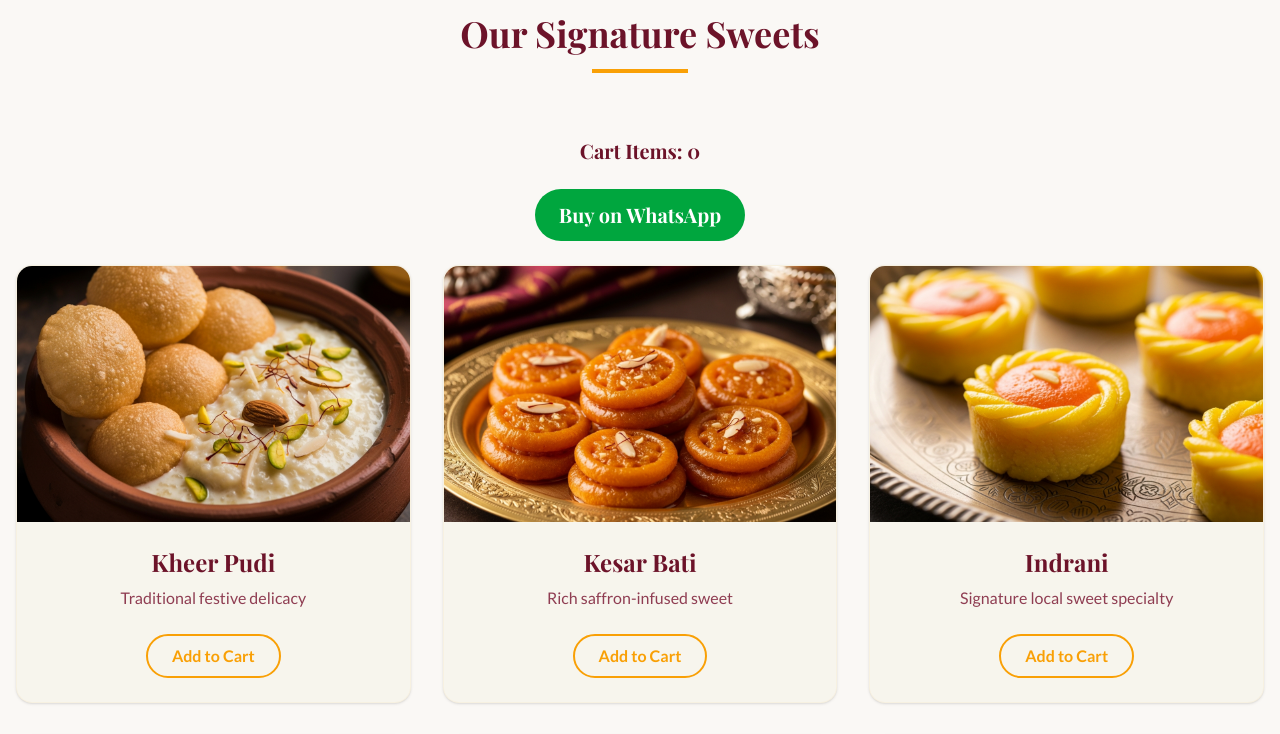
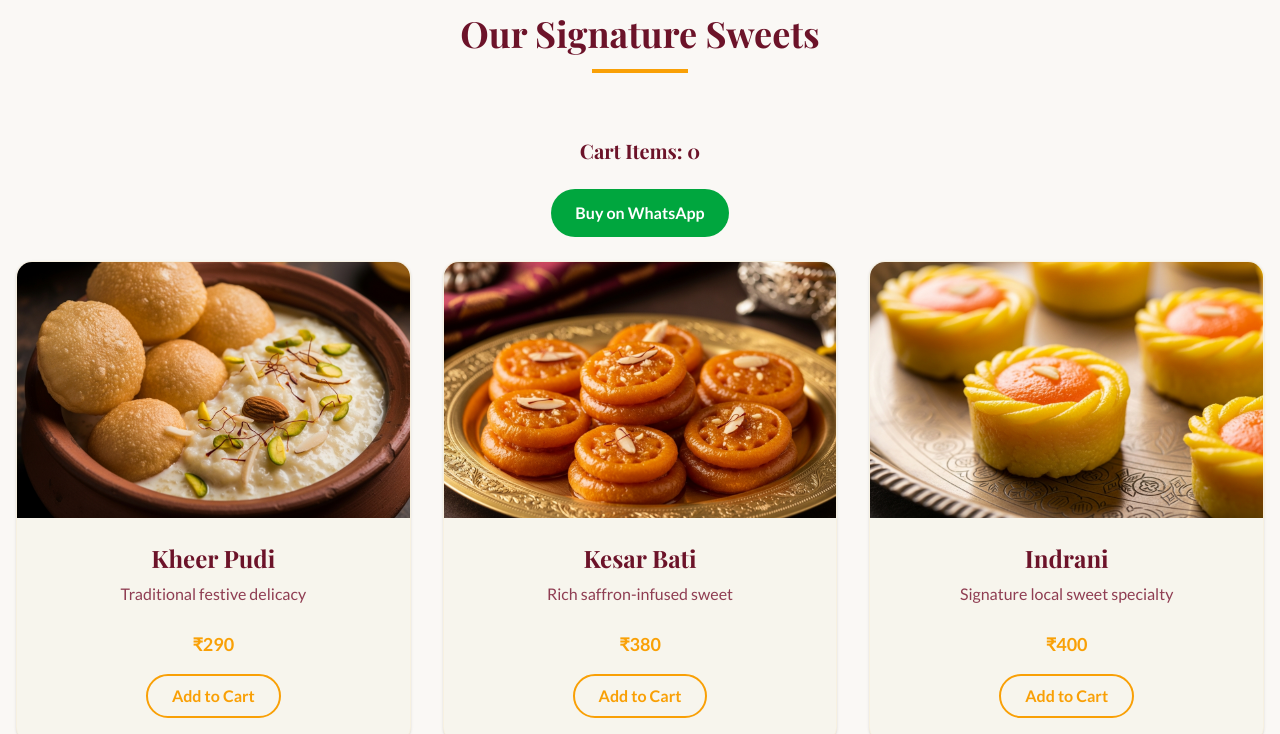
Before and after one commit to sereneayush2026/hari-har-sweets-, a React (Vite) app: page / in a window 1280 px wide. Shown: the part 1480-2214 px from the top of the page. Built offline with nearby package versions, Linux system fonts and the light colour scheme.

Commit message:
added quantity and whatsapp ordering

```diff
--- a/src/pages/Home.tsx
+++ b/src/pages/Home.tsx
@@ -121,17 +121,48 @@ const About = () => {
 
 const Sweets = () => {
 
-  const [cart, setCart] = useState<string[]>([]);
+  const [cart, setCart] = useState<Record<string, number>>({});
+  const addToCart = (itemName: string) => {
+  setCart((prev) => ({
+    ...prev,
+    [itemName]: (prev[itemName] || 0) + 1,
+  }));
+};
+const decreaseQuantity = (itemName: string) => {
+  setCart((prev) => {
+    const updated = { ...prev };
 
-  const addToCart = (itemName: string) => {
-    setCart((prev) => [...prev, itemName]);
-  };
+    if (updated[itemName] > 1) {
+      updated[itemName]--;
+    } else {
+      delete updated[itemName];
+    }
+
+    return updated;
+  });
+};
+const removeItem = (itemName: string) => {
+  setCart((prev) => {
+    const updated = { ...prev };
+    delete updated[itemName];
+    return updated;
+  });
+};
 const orderOnWhatsApp = () => {
   if (cart.length === 0) {
   alert("Please add items to cart first");
   return;
 }
-  const items = cart.join(", ");
+const totalPrice = Object.entries(cart).reduce(
+  (total, [item, qty]) => {
+    const sweet = sweets.find((s) => s.name === item);
+    return total + (sweet?.price || 0) * qty;
+  },
+  0
+);
+  const items = Object.entries(cart)
+  .map(([item, qty]) => `${item} × ${qty}`)
+  .join(", ");
 
   const message = `Hello Harihar Hotel, I would like to order: ${items}`;
 
@@ -139,20 +170,51 @@ const orderOnWhatsApp = () => {
     `https://wa.me/919999999999?text=${encodeURIComponent(message)}`,
     "_blank"
   );
-  setCart([]);
+  setCart({});
 };
 
   const sweets = [
-    { name: "Kheer Pudi", desc: "Traditional festive delicacy", img: "/images/sweet-kheer-pudi.png" },
-    { name: "Kesar Bati", desc: "Rich saffron-infused sweet", img: "/images/sweet-kesar-bati.png" },
-    { name: "Indrani", desc: "Signature local sweet specialty", img: "/images/sweet-indrani.png" },
-    { name: "Milk Cake", desc: "Slow-cooked milk delicacy", img: "/images/sweet-milk-cake.png" },
-    { name: "Kaju Katli", desc: "Premium cashew sweet", img: "/images/sweet-kaju-katli.png" },
-    { name: "Gulab Jamun", desc: "Soft and juicy classic sweet", img: "/images/hero-2.png" },
-    { name: "Malai Chap", desc: "Cream-rich dessert specialty", img: "/images/hero-3.png" },
-    { name: "Mawa Jalebi", desc: "Traditional crispy sweet", img: "/images/hero-4.png" },
-    { name: "Kalakand", desc: "Fresh milk-based sweet", img: "/images/hero-5.png" },
-    { name: "Malai Ghewar", desc: "Royal festive dessert", img: "/images/gal-1.jpg" },
+    {
+      name: "Kheer Pudi",
+       price: 290,
+              desc: "Traditional festive delicacy",
+        img: "/images/sweet-kheer-pudi.png"
+       },
+    {
+      name: "Kesar Bati",
+       price:380,
+        desc: "Rich saffron-infused sweet",
+         img: "/images/sweet-kesar-bati.png"
+         },
+    {
+
+      name: "Indrani",
+       price: 400,
+      desc:"Signature local sweet specialty",
+       img: "/images/sweet-indrani.png"
+       },
+    {
+      name: "Milk Cake",
+       price: 350,
+          desc: "Slow-cooked milk delicacy",
+           img: "/images/sweet-milk-cake.png"
+           },
+    {
+       name: "Kaju Katli",
+      price: 600,
+      desc: "Premium cashew sweet",
+       img: "/images/sweet-kaju-katli.png"
+       },
+    {
+       name: "Gulab Jamun",
+        price:280,
+         desc: "Soft and juicy classic sweet",
+          img: "/images/hero-2.png"
+         },
+    { name: "Malai Chap",  price: 380, desc: "Cream-rich dessert specialty", img: "/images/hero-3.png" },
+    { name: "Mawa Jalebi",  price:300, desc: "Traditional crispy sweet", img: "/images/hero-4.png" },
+    { name: "Kalakand",  price: 400, desc: "Fresh milk-based sweet", img: "/images/hero-5.png" },
+    { name: "Malai Ghewar",  price: 200, desc: "Royal festive dessert", img: "/images/gal-1.jpg" },
   ];
 
   return (
@@ -164,16 +226,21 @@ const orderOnWhatsApp = () => {
         </div>
         <div className="text-center mb-6">
   <h3 className="text-xl font-bold">
- <div className="text-center mb-6">
-  <h3 className="text-xl font-bold">
-  Cart Items: {cart.length}
-</h3>
+    Cart Items: {Object.values(cart).reduce((a, b) => a + b, 0)}
+  </h3>
 
-<div className="mt-3">
-  {cart.map((item, index) => (
-    <p key={index}>{item}</p>
-  ))}
-</div>
+  <div className="mt-3">
+    {Object.entries(cart).map(([item, qty]) => (
+      <div
+        key={item}
+        className="flex justify-between items-center gap-3 py-2"
+      >
+        <span>
+          {item} × {qty}
+        </span>
+      </div>
+    ))}
+  </div>
 
   <button
     onClick={orderOnWhatsApp}
@@ -182,8 +249,7 @@ const orderOnWhatsApp = () => {
     Buy on WhatsApp
   </button>
 </div>
-  </h3>
-</div>
+
         <div className="grid md:grid-cols-2 lg:grid-cols-3 gap-8">
           {sweets.map((sweet, i) => (
             <motion.div key={i} initial={{ opacity: 0, scale: 0.95 }} whileInView={{ opacity: 1, scale: 1 }} viewport={{ once: true }} transition={{ delay: i * 0.05 }} className="bg-background rounded-2xl overflow-hidden shadow-sm hover:shadow-xl transition-all border border-primary/5 group">
@@ -197,6 +263,9 @@ const orderOnWhatsApp = () => {
               <div className="p-6 text-center">
                 <h3 className="text-2xl font-serif font-bold text-foreground mb-2">{sweet.name}</h3>
                 <p className="text-muted-foreground mb-6">{sweet.desc}</p>
+              <p className="text-primary font-bold text-lg mb-4">
+  ₹{sweet.price}
+</p>
               <button
   onClick={() => addToCart(sweet.name)}
   className="inline-block px-6 py-2 border-2 border-primary text-primary font-bold rounded-full hover:bg-primary hover:text-primary-foreground transition-colors"
```
